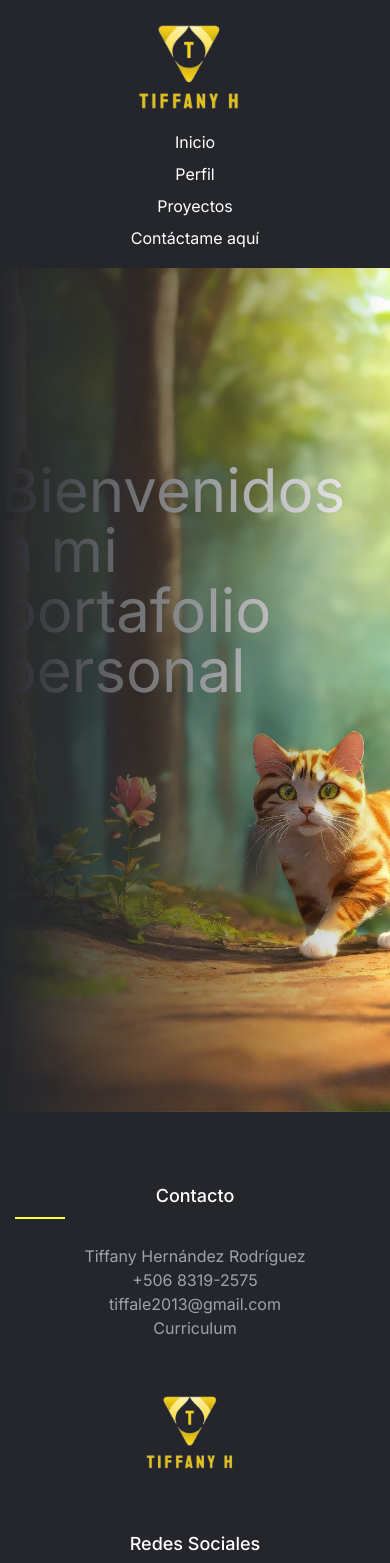
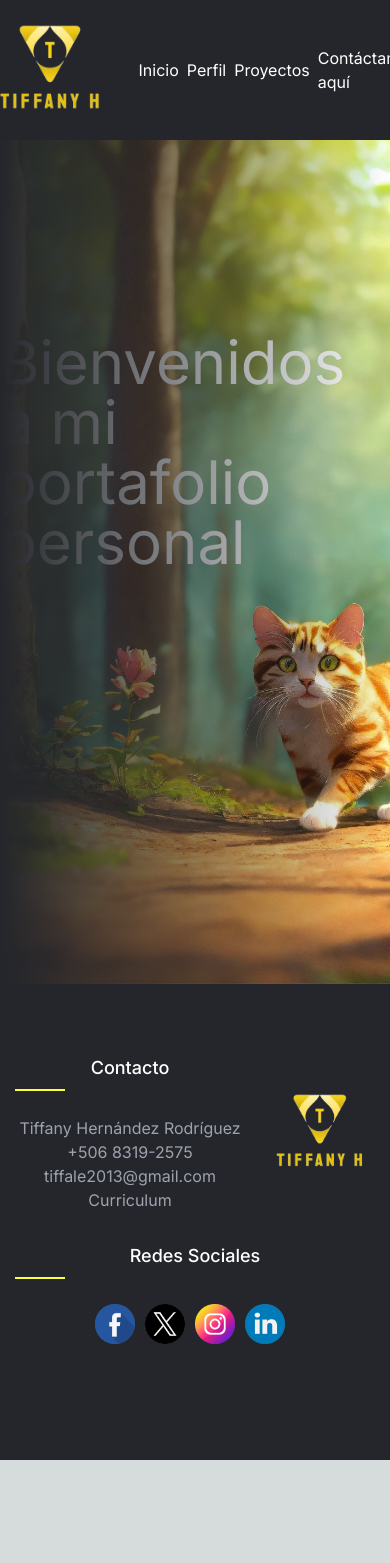
Before and after one commit to tihernan/portafolio_personal, a Next.js app: page / in a window 390 px wide. Shown: the top 1563 px of the page. After the commit the page ends 1460 px from the top, so only its background shows below. Built offline with nearby package versions, Linux system fonts and the light colour scheme.

Commit message:
Responsive Header y Footer
Correcciones en el responsive del footer y header, para que no se vean hacia abajo si no que se acomoden el fila hacia la derecha

```diff
--- a/src/app/globals.css
+++ b/src/app/globals.css
@@ -80,18 +80,20 @@ body {
   .nav-content {
     padding: 0 1rem;
     justify-content: center; /* Centramos horizontalmente el contenido */
+    flex-direction: row; /* Aseguramos que los elementos estén en una fila */
   }
 
   .nav-links {
     gap: 1rem;
     justify-content: center; /* Centramos horizontalmente los enlaces */
+    flex-direction: row; /* Aseguramos que los enlaces estén en una fila */
   }
 
   .header img.foto {
     width: 150px;
     height: 150px;
     margin: 0 auto; /* Centramos la imagen */
-    margin-left: 30px;
+    margin-left: 0; /* Eliminamos el margen izquierdo */
   }
 
   .nav-link {
@@ -101,23 +103,22 @@ body {
 
 @media (max-width: 768px) {
   .nav-content {
-    flex-direction: column;
-    align-items: center;
     padding: 0 1rem;
     justify-content: center;
+    flex-direction: row; /* Aseguramos que los elementos estén en una fila */
   }
 
   .nav-links {
-    flex-direction: column;
-    width: 100%;
-    align-items: center;
+    gap: 1rem;
+    justify-content: center; /* Centramos horizontalmente los enlaces */
+    flex-direction: row; /* Aseguramos que los enlaces estén en una fila */
   }
 
   .header img.foto {
     width: 130px;
     height: 130px;
     margin: 0 auto;
-    margin-left: 30px;
+    margin-left: 0; /* Eliminamos el margen izquierdo */
   }
 
   .nav-link {
@@ -129,24 +130,27 @@ body {
   .nav-content {
     padding: 0 0.5rem;
     justify-content: center; /* Centramos horizontalmente el contenido */
+    flex-direction: row; /* Aseguramos que los elementos estén en una fila */
   }
 
   .nav-links {
     gap: 0.5rem;
     justify-content: center; /* Centramos horizontalmente los enlaces */
+    flex-direction: row; /* Aseguramos que los enlaces estén en una fila */
   }
 
   .header img.foto {
     width: 100px;
     height: 100px;
     margin: 0 auto;
-    margin-left: 30px;
+    margin-left: 0; /* Eliminamos el margen izquierdo */
   }
 
   .nav-link {
     font-size: 1rem;
   }
 }
+
 
 /*Footer*/
 @import url('https://fonts.googleapis.com/css2?family=Poppins:wght@300;400;500;600;700&display=swap');
@@ -271,13 +275,13 @@ html {
 /* responsive */
 @media (max-width: 767px) {
   .footer-container {
-    flex-direction: column;
-    align-items: center;
+    flex-direction: row; /* Mantenemos en una fila */
+    justify-content: center; /* Centramos horizontalmente */
     text-align: center; /* Centramos el texto */
   }
 
   .footer-col {
-    width: 50%;
+    width: auto; /* Ajustamos el ancho automáticamente */
     margin-bottom: 30px;
     max-width: 100%;
     text-align: center; /* Centramos el contenido */
@@ -297,13 +301,13 @@ html {
 
 @media (max-width: 574px) {
   .footer-container {
-    flex-direction: column;
-    align-items: center;
+    flex-direction: row; /* Mantenemos en una fila */
+    justify-content: center; /* Centramos horizontalmente */
     text-align: center; /* Centramos el texto */
   }
 
   .footer-col {
-    width: 100%;
+    width: auto; /* Ajustamos el ancho automáticamente */
     text-align: center; /* Centramos el contenido */
   }
 
@@ -314,9 +318,9 @@ html {
   }
 
   .row {
-    flex-direction: column;
+    flex-direction: row; /* Mantenemos en una fila */
+    justify-content: center; /* Centramos horizontalmente */
     align-items: center;
     text-align: center; /* Centramos el texto */
-    justify-content: center;
   }
 }
```
